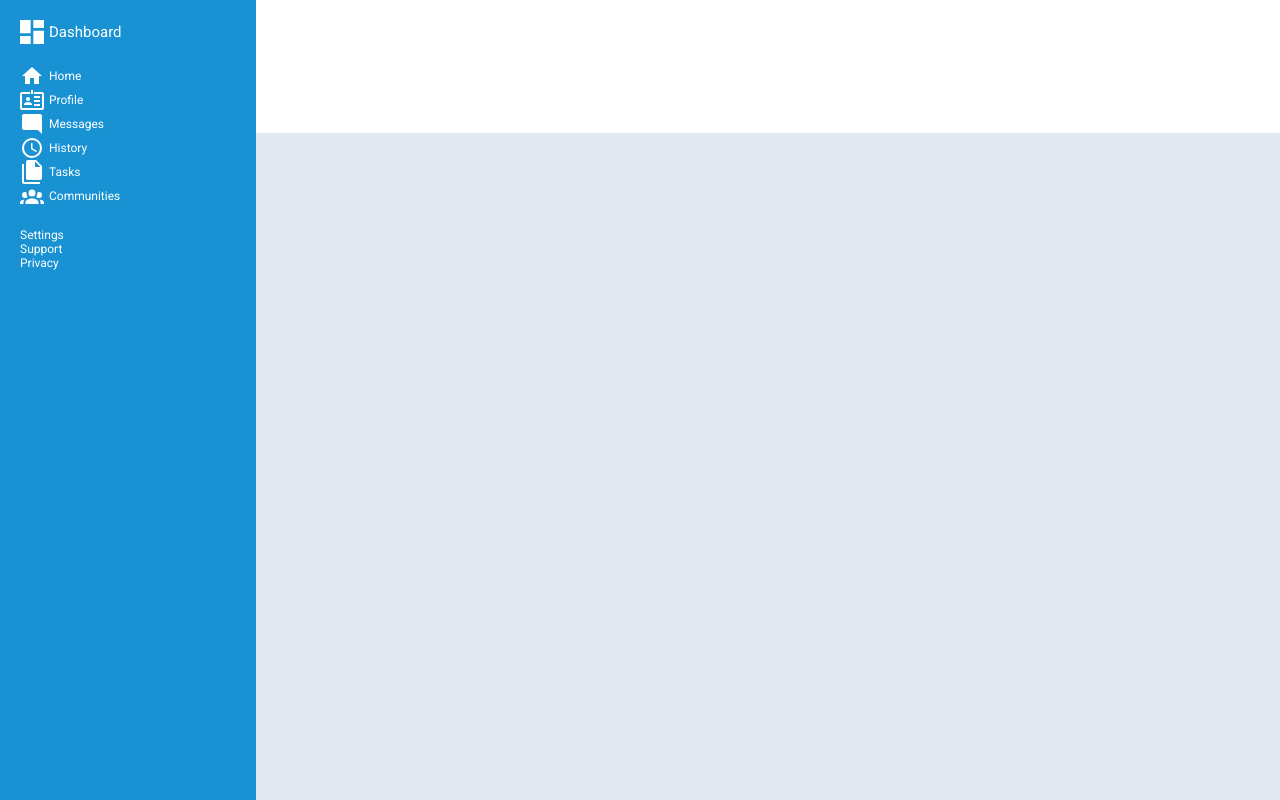
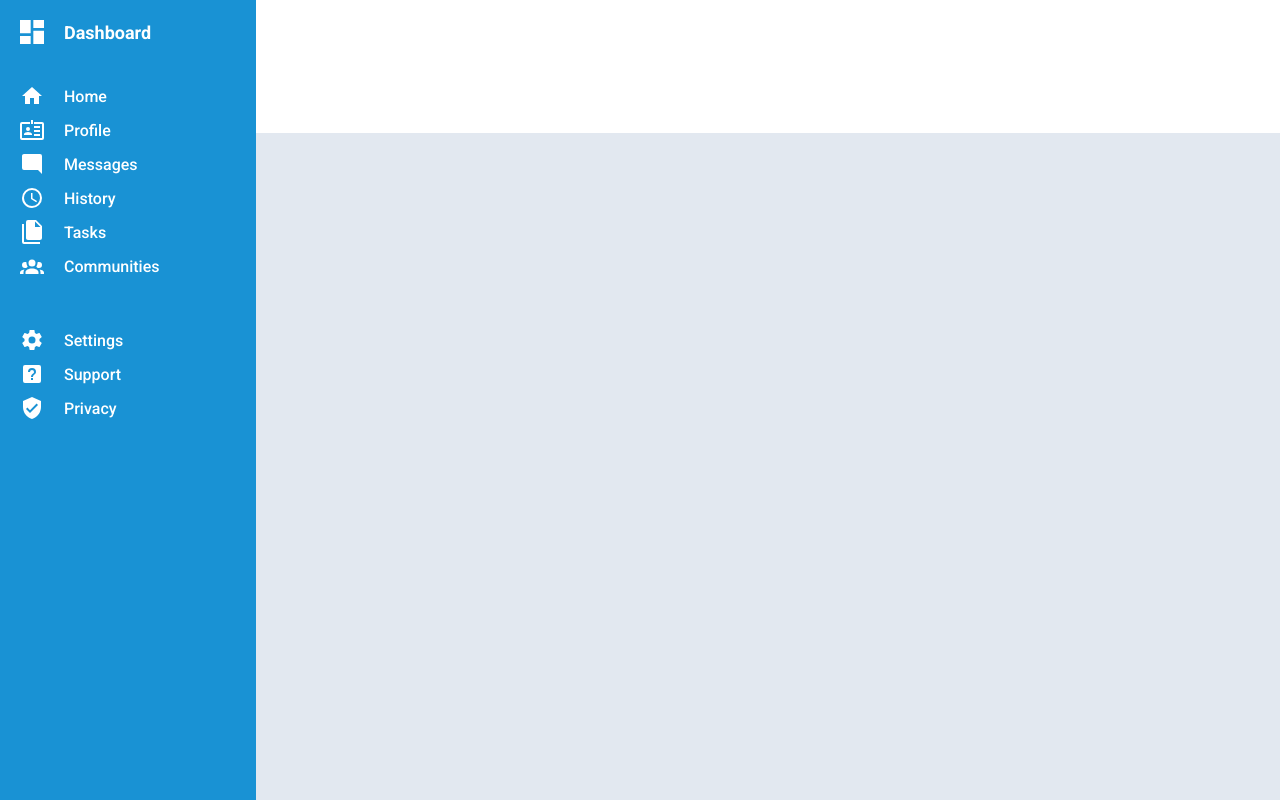
Before and after one commit to asurazur/odin-projects, a plain HTML site: page admin-dashboard/index.html in a window 1280 px wide. Drawn offline with Linux system fonts and the light colour scheme.

Commit message:
fix: finished sidebar spacing and icons

```diff
--- a/admin-dashboard/index.html
+++ b/admin-dashboard/index.html
@@ -69,9 +69,26 @@
             </div>
             <div class="menu">
                 <ul>
-                    <li>Settings</li>
-                    <li>Support</li>
-                    <li>Privacy</li>
+                    <li>
+                        <svg xmlns="http://www.w3.org/2000/svg" viewBox="0 0 24 24">
+                            <title>cog</title>
+                            <path d="M12,15.5A3.5,3.5 0 0,1 8.5,12A3.5,3.5 0 0,1 12,8.5A3.5,3.5 0 0,1 15.5,12A3.5,3.5 0 0,1 12,15.5M19.43,12.97C19.47,12.65 19.5,12.33 19.5,12C19.5,11.67 19.47,11.34 19.43,11L21.54,9.37C21.73,9.22 21.78,8.95 21.66,8.73L19.66,5.27C19.54,5.05 19.27,4.96 19.05,5.05L16.56,6.05C16.04,5.66 15.5,5.32 14.87,5.07L14.5,2.42C14.46,2.18 14.25,2 14,2H10C9.75,2 9.54,2.18 9.5,2.42L9.13,5.07C8.5,5.32 7.96,5.66 7.44,6.05L4.95,5.05C4.73,4.96 4.46,5.05 4.34,5.27L2.34,8.73C2.21,8.95 2.27,9.22 2.46,9.37L4.57,11C4.53,11.34 4.5,11.67 4.5,12C4.5,12.33 4.53,12.65 4.57,12.97L2.46,14.63C2.27,14.78 2.21,15.05 2.34,15.27L4.34,18.73C4.46,18.95 4.73,19.03 4.95,18.95L7.44,17.94C7.96,18.34 8.5,18.68 9.13,18.93L9.5,21.58C9.54,21.82 9.75,22 10,22H14C14.25,22 14.46,21.82 14.5,21.58L14.87,18.93C15.5,18.67 16.04,18.34 16.56,17.94L19.05,18.95C19.27,19.03 19.54,18.95 19.66,18.73L21.66,15.27C21.78,15.05 21.73,14.78 21.54,14.63L19.43,12.97Z" />
+                        </svg>
+                        Settings</li>
+                    <li>
+                        <svg xmlns="http://www.w3.org/2000/svg" viewBox="0 0 24 24">
+                            <title>help-box</title>
+                            <path d="M11,18H13V16H11V18M12,6A4,4 0 0,0 8,10H10A2,2 0 0,1 12,8A2,2 0 0,1 14,10C14,12 11,11.75 11,15H13C13,12.75 16,12.5 16,10A4,4 0 0,0 12,6M5,3H19A2,2 0 0,1 21,5V19A2,2 0 0,1 19,21H5A2,2 0 0,1 3,19V5A2,2 0 0,1 5,3Z" />
+                        </svg>
+                        Support
+                    </li>
+                    <li>
+                        <svg xmlns="http://www.w3.org/2000/svg" viewBox="0 0 24 24">
+                            <title>shield-check</title>
+                            <path d="M10,17L6,13L7.41,11.59L10,14.17L16.59,7.58L18,9M12,1L3,5V11C3,16.55 6.84,21.74 12,23C17.16,21.74 21,16.55 21,11V5L12,1Z" />
+                        </svg>
+                        Privacy
+                    </li>
                 </ul>
             </div>
         </div>
--- a/admin-dashboard/styles.css
+++ b/admin-dashboard/styles.css
@@ -28,7 +28,7 @@ li {
     grid-column: 1/1;
     grid-row: 1/3;
     align-items: start;
-    gap: 2rem;
+    gap: 4rem;
 }
 
 .sidebar .logo {
@@ -38,7 +38,9 @@ li {
     align-items: center;
     justify-content: start;
     font-size: 1.5rem;
-    gap: 0.5rem;
+    gap: 2rem;
+    font-size: 1.8rem;
+    font-weight: 700;
 }
 
 .menu li {
@@ -47,7 +49,10 @@ li {
     grid-template-columns: 24px auto;
     align-items: center;
     justify-content: start;
-    gap: 0.5rem;
+    gap: 2rem;
+    font-size: 1.6rem;
+    font-weight: 500;
+    margin-bottom: 1rem;
 }
 
 .flip-horizontal {
```
